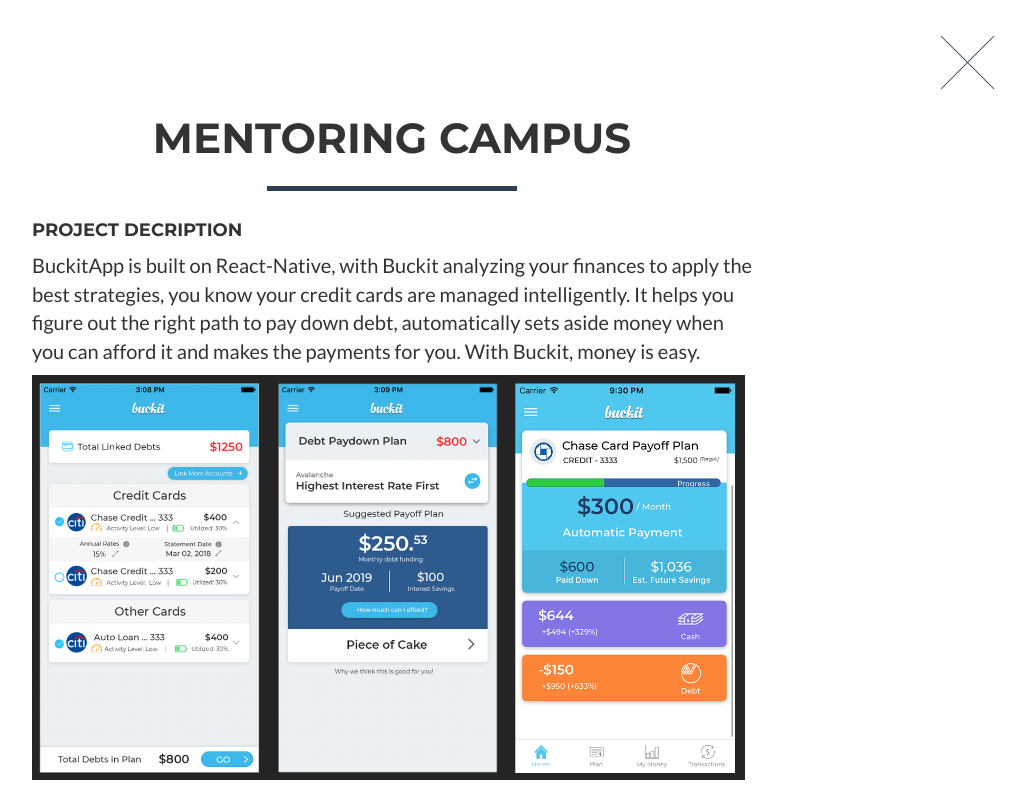
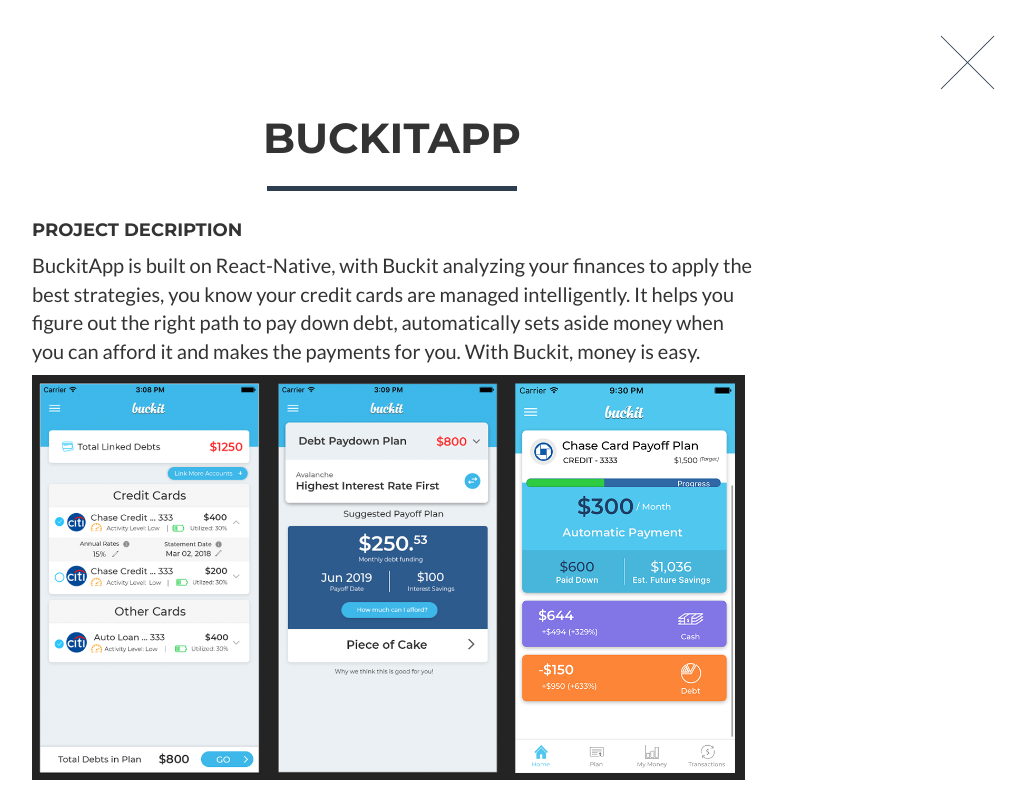
Before and after one commit to eltafhussain/eltafhussain.github.io, a website: page index.html in a window 1280 px wide. Both pictures are taken after a click on the link 250 px from the left and 1117 px from the top of the page. Shown: the part 717-1517 px from the top of the page, without its empty margins (248-1274 px from the left). Drawn offline with nearby package versions, Linux system fonts and the light colour scheme.

Commit message:
Changed Modal1 title

```diff
--- a/index.html
+++ b/index.html
@@ -254,7 +254,7 @@
         <div class="row">
           <div class="col-lg-8 col-lg-offset-2">
             <div class="modal-body">
-              <h2>Mentoring Campus </h2>
+              <h2>BuckitApp</h2>
               <hr class="star-primary">
               <span align="left">
                 <h4>Project Decription</h4>
```
